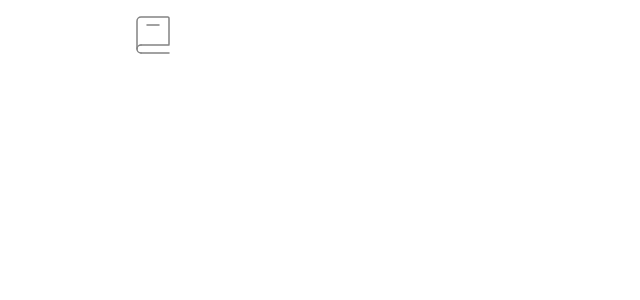
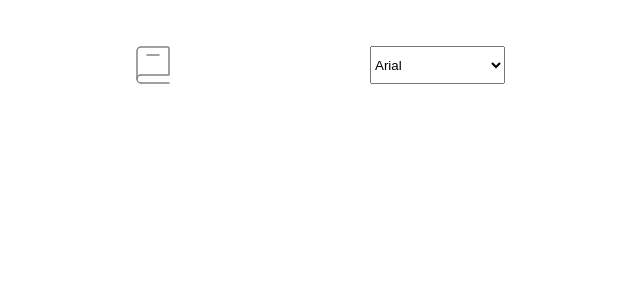
Before and after one commit to vinivmarinho/projetos, a React (Vite) app in the folder dicionario/: page / in a window 1280 px wide. Shown: the top 300 px of the page, without its empty margins (270-910 px from the left). Built offline with nearby package versions, Linux system fonts and the light colour scheme.

Commit message:
feat: Adiciona Componente que permite selecionar a fonte usada na página
Por enquanto ainda não muda a fonte da página de fato. A funcionalidade ainda será adicionada

```diff
--- a/dicionario/src/App.jsx
+++ b/dicionario/src/App.jsx
@@ -1,12 +1,14 @@
 // Arquivo que contém o componente principal "App". Aqui é escolhido qual código vai rodar
+import { useState } from "react";
 import "./style/App.css"; // Importa o estilo
-import Cabecalho from "./header.jsx"
+import Cabecalho from "./header.jsx";
 function App() {
+  const [fonte, setFonte] = useState("Arial"); // Estado que armazena a fonte atual e escolhida pelo usuário. ("fonte" => state atual. "setFonte" => Função que atualiza a fonte. "Arial" => Valor usado no primeiro render)
   return (
-    <>
-    <Cabecalho />
-    </>
-  )
+    <div>
+      <Cabecalho />
+    </div>
+  );
 }
 
 export default App;
--- a/dicionario/src/header.jsx
+++ b/dicionario/src/header.jsx
@@ -1,10 +1,33 @@
 // Criar componente para o cabeçalho e a barra de pesquisa
+import { useState } from "react";
 import logo from "./assets/logo.svg"; // Importa a logo
-import "./style/header.css" // Importa o arquivo de estilo
+import "./style/header.css"; // Importa o arquivo de estilo
 export default function Cabecalho() {
   return (
     <header className="cabecalho">
-      <img src={logo} alt="Teste" />
+      <Logo />
+      <SelecionaFonte />
     </header>
   );
 }
+// Componente da logo
+function Logo() {
+  return <img src={logo} alt="Logo" />;
+}
+
+// Controla a escolha da fonte
+function SelecionaFonte({ fonte, setFonte}) {
+  const fontes = ["Arial", "Sans-serif", "Serif", "Times New Roman"]; // Lista de fontes
+  return (
+    // "select" cria o menu. O "value" é a opção que está selecionado do estado "fonte"
+    // O "onChange" faz com que quando o usuário escolha outra fonte, ela muda e o react renderiza novamente com a fonte selecionada
+    // Uso o método "map" para criar as opções do menu percorrendo a lista de fontes
+    <select value={fonte} onChange={(e) => setFonte(e.target.value)}>
+      {fontes.map((f) => (
+        <option key={f} value={f}>
+          {f}
+        </option>
+      ))}
+    </select>
+  );
+}
--- a/dicionario/src/style/header.css
+++ b/dicionario/src/style/header.css
@@ -1 +1,6 @@
 /* Arquivo de estilo para o arquivo "header.jsx" */
+.cabecalho{
+    padding-top: 30px;
+    display: flex;
+    gap: 200px;
+}
```
